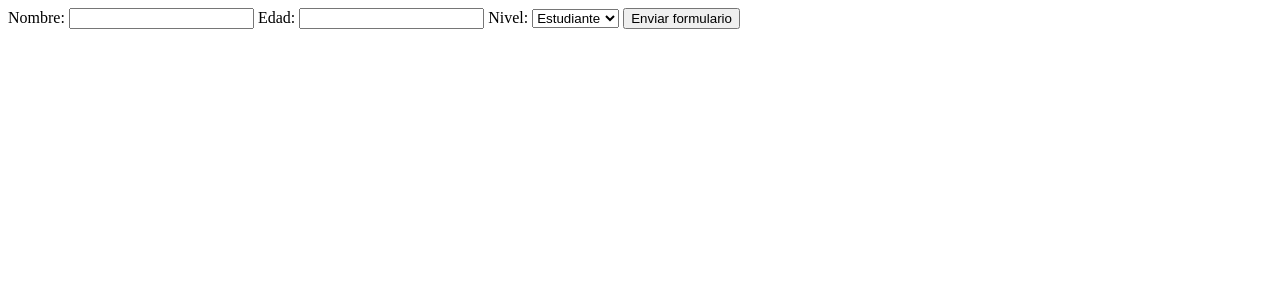
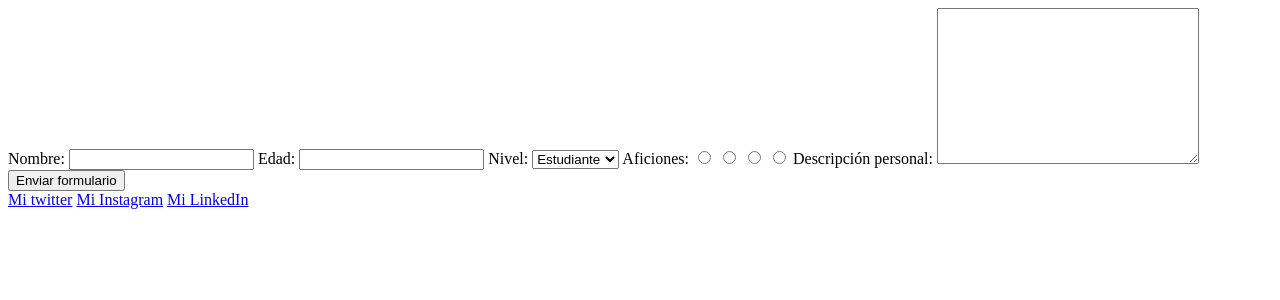
Before and after one commit to Jorch13/manualPhpPrincipiantes, a PHP site: page /formulario_ejemplo.php in a window 1280 px wide. Shown: the top 300 px of the page. Run offline with PHP 8.4, Linux system fonts and the light colour scheme.

Commit message:
changes en formulario

```diff
--- a/codigos/formularios/formulario_ejemplo.php
+++ b/codigos/formularios/formulario_ejemplo.php
@@ -21,7 +21,21 @@
             <option value="teacher">Enseñador</option>
         </select>
 
+        <label for="aficion">Aficiones: </label>
+        <input type="radio" name="cinema" id="cinema">
+        <input type="radio" name="sport" id="sport">
+        <input type="radio" name="read" id="read">
+        <input type="radio" name="watchTv" id="watchTv">
+
+        <label for="desc">Descripción personal: </label>
+        <textarea name="desc" id="desc" cols="30" rows="10"></textarea>
+
         <input type="submit" value="Enviar formulario">
     </form>
+    <footer>
+        <a href="https://twitter.com/jorch13_13">Mi twitter</a>
+        <a href="https://instagram.com/jorch13_13">Mi Instagram</a>
+        <a href="twitter.com/jorch13_13">Mi LinkedIn</a>
+    </footer>
 </body>
 </html>
```
